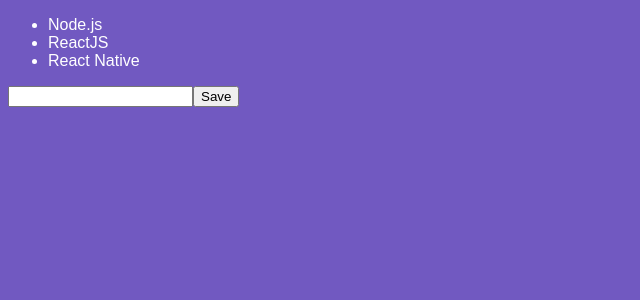
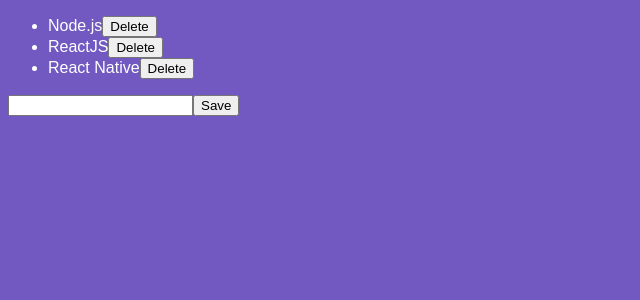
Before and after one commit to Artenes/rocketseat-bootcamp-module04, a React app: page / in a window 1280 px wide. Shown: the top 300 px of the page, without its empty margins (0-640 px from the left). Built offline with nearby package versions, Linux system fonts and the light colour scheme.

Commit message:
feat: Allows user to delete techs from list

```diff
--- a/src/components/TechList.js
+++ b/src/components/TechList.js
@@ -11,7 +11,7 @@ class TechList extends Component {
   };
 
   /**
-   * Has to be an arrwo function to have access to class' `this` instance.
+   * Has to be an arrow function to have access to class' `this` instance.
    */
   handleInputChange = e => {
     this.setState({ newTech: e.target.value })
@@ -28,11 +28,20 @@ class TechList extends Component {
     });
   }
 
+  handleDelete = tech => {
+    this.setState({ techs: this.state.techs.filter(t => t !== tech) })
+  }
+
   render() {
     return (
       <form onSubmit={this.handleSubmit}>
         <ul>
-          { this.state.techs.map(tech => <li key={tech}>{tech}</li>) }
+          { this.state.techs.map(tech => (
+            <li key={tech}>
+              {tech}
+              <button type="button" onClick={() => {this.handleDelete(tech)}}>Delete</button>
+            </li>
+          )) }
         </ul>
         <input
           type="text"
```
